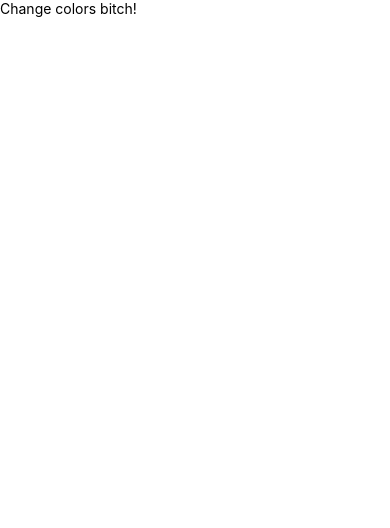
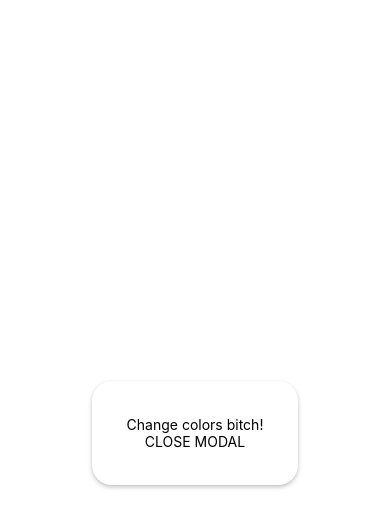
Before and after one commit to drmeloy/MTGDM, a React Native app: screen / in a window 390 px wide. Both pictures are taken after a click on the element 195 px from the left and 259 px from the top of the page. Shown: the top 528 px of the page. Built offline with nearby package versions, Linux system fonts and the light colour scheme.

Commit message:
working on changer modal

```diff
--- a/src/ColorChanger/ChangerModal.js
+++ b/src/ColorChanger/ChangerModal.js
@@ -1,22 +1,34 @@
 import React from 'react';
-import { View, Text, Modal, StyleSheet } from 'react-native';
+import { View, Text, Modal, StyleSheet, Pressable } from 'react-native';
 
-export default function ChangerModal({ isVisible }){
-
-  console.log(isVisible);
+export default function ChangerModal({ isVisible, setIsVisible }){
   return (
+    <View styles={styles.centeredView}>
       <Modal
-        style={styles.modalView}
         visible={isVisible}
       >
-        <Text>
-          Change colors bitch!
-        </Text>
+        <View style={styles.centeredView}>
+          <View style={styles.modalView}>
+            <Text>
+              Change colors bitch!
+            </Text>
+            <Pressable onPress={() => setIsVisible(false)}>
+              <Text>CLOSE MODAL</Text>
+            </Pressable>
+          </View>
+        </View>
       </Modal>
+    </View>
   )
 };
 
 const styles = StyleSheet.create({
+  centeredView: {
+    flex: 1,
+    justifyContent: "center",
+    alignItems: "center",
+    marginTop: 22
+  },
   modalView: {
     margin: 20,
     backgroundColor: "white",
--- a/src/ColorChanger/index.js
+++ b/src/ColorChanger/index.js
@@ -1,13 +1,15 @@
 import React, { useState } from 'react';
-import { View, Text, Pressable, Image } from 'react-native';
+import { View, Pressable, Image } from 'react-native';
+import { styles } from './styles';
+import { styler } from '../utils'
 import ChangerModal from './ChangerModal';
 
 export default function ColorChanger(){
   const [menuOpen, setMenuOpen] = useState(false);
 
   return (
-    <View>
-      <ChangerModal isVisible={menuOpen} />
+    <View style={styler(styles, {}, 'container')}>
+      <ChangerModal isVisible={menuOpen} setIsVisible={setMenuOpen} />
       <Pressable
         onPress={() => setMenuOpen(!menuOpen)}
       >
--- /dev/null
+++ b/src/ColorChanger/styles.js
@@ -0,0 +1,9 @@
+import { StyleSheet } from 'react-native';
+
+export const styles = props => StyleSheet.create({
+  container: {
+    flex: 1,
+    alignItems: 'center',
+    justifyContent: 'center'
+  }
+});
--- a/src/LifeCounter/styles.js
+++ b/src/LifeCounter/styles.js
@@ -26,7 +26,6 @@ export const styles = props => StyleSheet.create({
     margin: 20,
   },
   diff: {
-    // opacity: props.diffOpacity,
     alignItems: 'center',
-  }
+  },
 });
```
